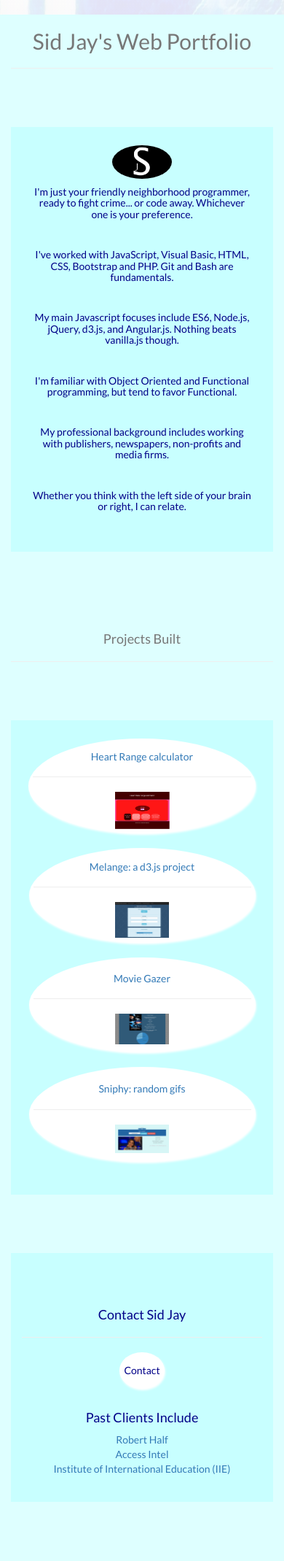
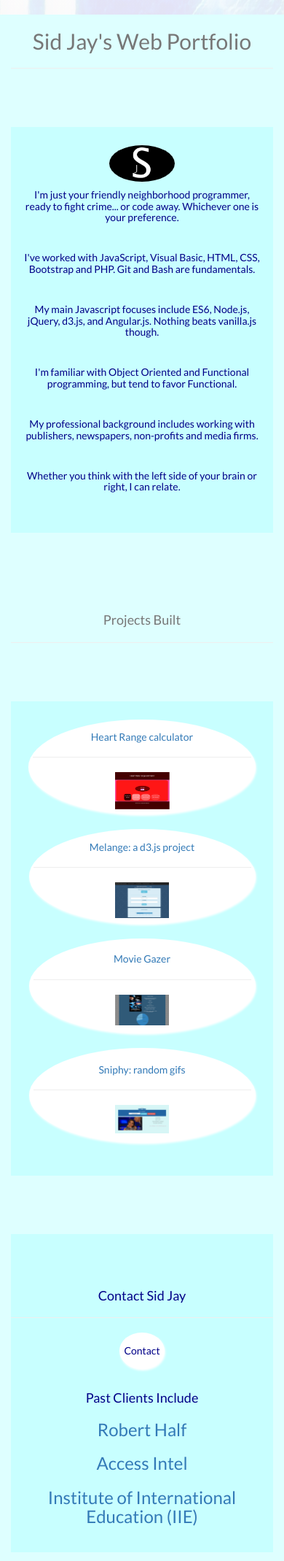
Before and after one commit to sidjayisaok/Portfolio_redux, a PHP site: page / in a window 390 px wide. Shown: the part 68-2207 px from the top of the page at 73% size. Run offline with PHP 8.4, Linux system fonts and the light colour scheme; some libraries are stand-ins or nearby versions.

Commit message:
minor web responsiveness fixes

```diff
--- a/css/font.css
+++ b/css/font.css
@@ -58,10 +58,12 @@ aside, section{
   max-width: 1000px;
   object-fit: contain;
   margin-left: 15%;
+  margin-right: 15%;
 }
 
 .follow{
   background-color: #CFFFFF;
+  max-width: 1000px;
 }
 
 #logo{
@@ -94,8 +96,9 @@ aside, section{
   margin-top: 80px;
   margin-bottom: 80px;
   margin-left: 50px;
+  margin-right: 50px;
   padding-top: 25px;
-  padding-bottom: 25px;
+  padding-bottom: 25%;
 }
 
 .text-muted{
@@ -111,6 +114,24 @@ aside, section{
   font-size: 48px;
 }
 
+@media (min-width: 992px){
+  .container{
+    max-width: 970px;
+    margin-right: 5%;
+  }
+
+  .speech{
+    padding-bottom: 15%;
+  }
+}
+
+@media (min-width: 768px){
+  .container{
+    max-width: 750px;
+    margin-right: 5%;
+  }
+}
+
 @media (max-width: 768px) {
 
   .centerPhoto {
@@ -120,9 +141,12 @@ aside, section{
 
   .fit{
     margin-left: 0px;
+    margin-right: 0px;
   }
 
   .speech{
     margin-left: auto;
+    margin-right: auto;
+    padding-bottom: 25px;
   }
  }
--- a/index2.html
+++ b/index2.html
@@ -53,39 +53,37 @@
 			<hr>
 
 
-			<div class="container text-center speech">
-				<div class="animated fadeInRight">
-					<p class="text-center"><img src="assets/bloglogo.png" alt="picture" id="logo"></p>
-					<h5><p class="text-center col-sm-4">
+			<div class="text-center speech">
+				<p class="text-center animated fadeInRight"><img src="assets/bloglogo.png" alt="picture" id="logo"></p>
+				<h5><p class="text-center col-sm-4 animated fadeInRight">
 					I'm just your friendly neighborhood programmer, ready to fight crime... or code away. Whichever one is your preference.
 				</p></h5>
 				<br>
 
-					<h5><p class="text-center col-sm-4">
+				<h5><p class="text-center col-sm-4 animated fadeInRight">
 					I've worked with JavaScript, Visual Basic, HTML, CSS, Bootstrap and PHP. Git and Bash are fundamentals.
 				</p></h5>
 				<br>
 
-					<h5><p class="text-center col-sm-4">
+				<h5><p class="text-center col-sm-4 animated fadeInRight">
 					My main Javascript focuses include ES6, Node.js, jQuery, d3.js, and Angular.js. Nothing beats vanilla.js though.
 				</p></h5>
 				<br>
 
-					<h5><p class="text-center col-sm-4">
+				<h5><p class="text-center col-sm-4 animated fadeInRight">
 					I'm familiar with Object Oriented and Functional programming, but tend to favor Functional.
 				</p></h5>
 				<br>
 
-					<h5><p class="text-center col-sm-4">
+				<h5><p class="text-center col-sm-4 animated fadeInRight">
 					My professional background includes working with publishers, newspapers, non-profits and media firms.
 				</p></h5>
 				<br>
 
-					<h5><p class="text-center col-sm-4">
+				<h5><p class="text-center col-sm-4 animated fadeInRight">
 					Whether you think with the left side of your brain or right, I can relate.
 				</p></h5>
 				<br>
-				</div>
 			</div>
 
 
@@ -97,7 +95,7 @@
 			</div>
 
 
-		<div class="container projects speech">
+		<div class="projects speech">
 			<div class="row">
 				<div class="col-sm-6" id="banner">
 					<div id="restrictHeight">
@@ -201,7 +199,7 @@
 				</div>
 			</div>
 
-			<div class="container speech">
+			<div class="speech">
 				<br>
 				<br>
 				<h4 class="titleAnim">Contact Sid Jay</h4>
@@ -212,9 +210,9 @@
 				<br>
 				<h4>Past Clients Include</h4>
 				<ul id="contact">
-					<li><a href="https://www.roberthalf.com/" target="_blank">Robert Half</a></li>
-					<li><a href="http://www.accessintel.com/" target="_blank">Access Intel</a></li>
-					<li><a href="https://www.iie.org/" target="_blank">Institute of International Education (IIE)</a></li>
+					<li><a href="https://www.roberthalf.com/" target="_blank"><h3>Robert Half</h3></a></li>
+					<li><a href="http://www.accessintel.com/" target="_blank"><h3>Access Intel</h3></a></li>
+					<li><a href="https://www.iie.org/" target="_blank"><h3>Institute of International Education (IIE)</h3></a></li>
 				</ul>
 				<!-- Modal -->
 				<div class="modal fade" id="myModal" role="dialog">
@@ -246,7 +244,7 @@
 			<p class="text-muted text-center"><h4 class="titleAnim">Follow Sid Jay at:</h4></p>
 			<hr>
 
-<div class="container follow text-center col-sm-12">
+<div class="follow text-center col-sm-12">
 
 	<div class="text-center col-sm-2" id="linkedin">
 	    <div class="alert centerPhoto">
```
Lines whose indentation alone changed are shown as unchanged.
